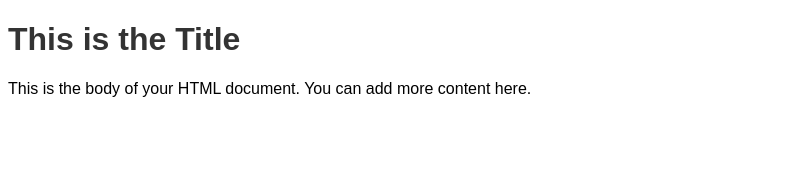
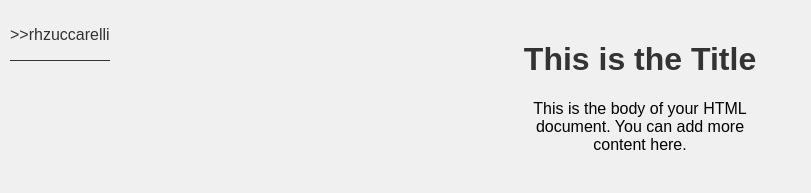
Before and after one commit to rhzuccarelli/rhzuccarelli.github.io, a plain HTML site: page index.html in a window 1280 px wide. Shown: the whole page, without its empty margins (0-811 px from the left). Drawn offline with Linux system fonts and the light colour scheme; a web font is replaced by a local one.

Commit message:
index file updates

```diff
--- a/index.html
+++ b/index.html
@@ -13,22 +13,60 @@
         /* Apply the Universal Next Pro font to the entire document */
         body {
             font-family: 'Universal Next Pro', sans-serif;
+            background-color: rgb(240, 240, 240);
+            margin: 0; /* Remove default margin for the body */
+            display: flex;
+            flex-direction: column;
+            align-items: center;
+        }
+
+        /* Container for the top left text and line */
+        .top-left {
+            position: absolute;
+            top: 0;
+            left: 0;
+            padding: 10px;
+            color: #333;
+        }
+
+        /* Horizontal line below the top-left text */
+        .line {
+            width: 100%;
+            border-top: 1px solid #333;
+        }
+
+        /* Center the text and set a maximum width for the body */
+        .content {
+            text-align: center;
+            max-width: 300px;
+            width: 100%;
+            padding: 20px;
+            box-sizing: border-box;
         }
 
         /* Additional styling if needed */
         h1 {
             color: #333;
         }
-
-        /* Add more styles as needed */
     </style>
 </head>
 
 <body>
 
-    <h1>This is the Title</h1>
+    <!-- Top-left text and line -->
+    <div class="top-left">
+        <p>&gt;&gt;rhzuccarelli</p>
+        <div class="line"></div>
+    </div>
 
-    <p>This is the body of your HTML document. You can add more content here.</p>
+    <!-- Content container -->
+    <div class="content">
+
+        <h1>This is the Title</h1>
+
+        <p>This is the body of your HTML document. You can add more content here.</p>
+
+    </div>
 
 </body>
 
```
